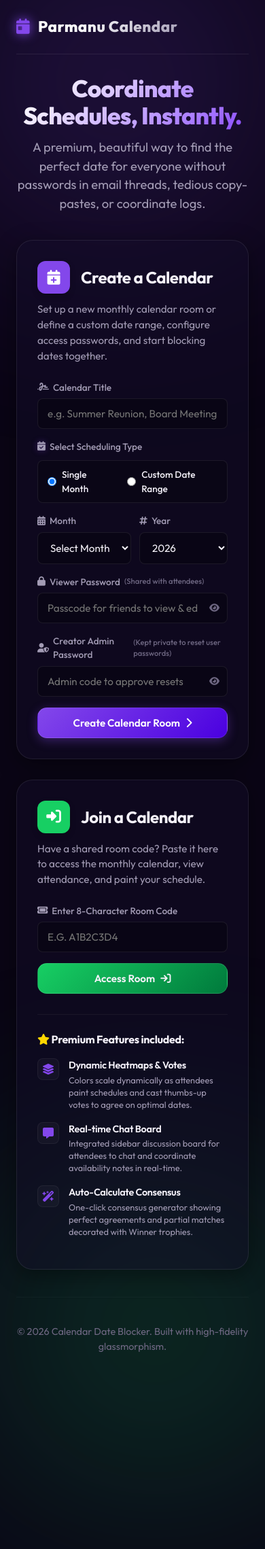
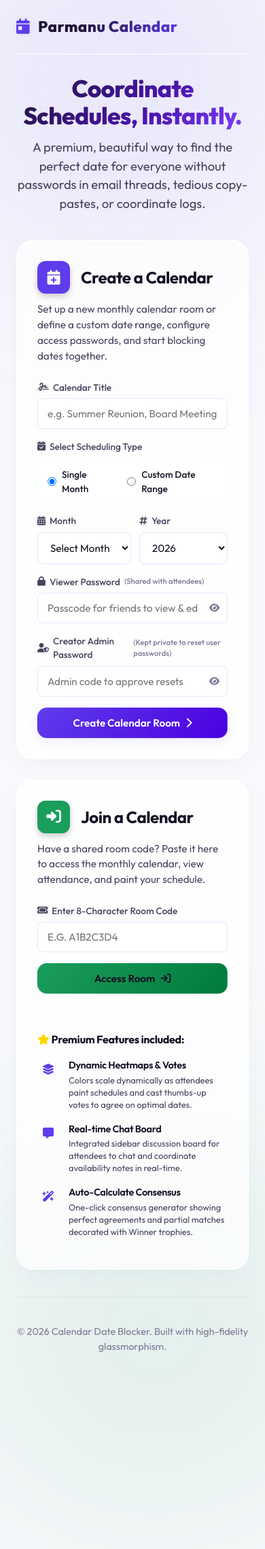
Before and after one commit to Parvanshu12/Parmanu-Calender, a Flask app: page / in a window 390 px wide; the page is wider, and only the part inside the window is pictured. Shown: that part at 68% size. Run offline with Flask 3, Linux system fonts and the light colour scheme.

Commit message:
Refine color theme to premium ultra-light frosted glassmorphism

```diff
--- a/static/css/styles.css
+++ b/static/css/styles.css
@@ -7,28 +7,30 @@
     --font-primary: 'Outfit', sans-serif;
     --font-secondary: 'Plus Jakarta Sans', sans-serif;
 
-    /* Sleek Harmonious HSL Color System */
-    --bg-dark: #0a0515;
-    --bg-deep: #0f0920;
-    --violet: hsl(262, 80%, 60%);
-    --violet-glow: hsla(262, 80%, 60%, 0.35);
-    --violet-hover: hsl(262, 80%, 65%);
-    --emerald: hsl(145, 80%, 45%);
-    --emerald-glow: hsla(145, 80%, 45%, 0.35);
-    --rose: hsl(352, 85%, 55%);
-    --rose-glow: hsla(352, 85%, 55%, 0.3);
-    --amber: hsl(38, 95%, 50%);
-    --text-primary: #f5f2fa;
-    --text-secondary: #a39cb5;
-    --text-muted: #6e6782;
-
-    /* Glassmorphism Specs */
-    --glass-bg: rgba(22, 14, 42, 0.45);
-    --glass-border: rgba(255, 255, 255, 0.08);
-    --glass-border-glow: rgba(162, 120, 255, 0.2);
-    --glass-panel-bg: rgba(15, 8, 30, 0.6);
-    --glass-shadow: 0 8px 32px 0 rgba(0, 0, 0, 0.4);
-    --glow-shadow: 0 0 20px rgba(138, 75, 255, 0.15);
+    /* Premium Ultra-Light & Glowing HSL Color System */
+    --bg-dark: #f8f9fc;
+    --bg-deep: #f0f2f7;
+    --violet: hsl(252, 82%, 58%);
+    --violet-glow: hsla(252, 82%, 58%, 0.1);
+    --violet-hover: hsl(252, 82%, 64%);
+    --emerald: hsl(150, 72%, 36%);
+    --emerald-glow: hsla(150, 72%, 36%, 0.1);
+    --rose: hsl(355, 78%, 52%);
+    --rose-glow: hsla(355, 78%, 52%, 0.1);
+    --amber: hsl(40, 92%, 45%);
+
+    /* Sleek Deep Slate Typography for extreme contrast and premium feel */
+    --text-primary: #150f24;
+    --text-secondary: #4a415d;
+    --text-muted: #817897;
+
+    /* High-Fidelity Light Frosted Glassmorphism Specs */
+    --glass-bg: rgba(255, 255, 255, 0.75);
+    --glass-border: rgba(255, 255, 255, 0.9);
+    --glass-border-glow: rgba(138, 75, 255, 0.35);
+    --glass-panel-bg: rgba(255, 255, 255, 0.45);
+    --glass-shadow: 0 10px 40px -10px rgba(31, 38, 135, 0.05), 0 1px 1px 0 rgba(255, 255, 255, 0.8) inset;
+    --glow-shadow: 0 0 30px rgba(138, 75, 255, 0.12);
 
     --radius-sm: 8px;
     --radius-md: 14px;
@@ -66,7 +68,7 @@ body {
     filter: blur(140px);
     z-index: -1;
     pointer-events: none;
-    opacity: 0.45;
+    opacity: 0.25; /* Soft pastel mesh blur */
 }
 
 .bg-glow-1 {
@@ -125,14 +127,14 @@ body {
 }
 
 .app-logo span {
-    background: linear-gradient(135deg, #fff 30%, var(--text-secondary) 100%);
+    background: linear-gradient(135deg, #1e1335 30%, var(--violet) 100%);
     -webkit-background-clip: text;
     -webkit-text-fill-color: transparent;
 }
 
 .icon-glow {
     color: var(--violet);
-    filter: drop-shadow(0 0 8px var(--violet));
+    filter: drop-shadow(0 0 8px var(--violet-glow));
 }
 
 .header-actions {
@@ -146,7 +148,7 @@ body {
     text-align: center;
     color: var(--text-muted);
     font-size: 0.9rem;
-    border-top: 1px solid rgba(255, 255, 255, 0.03);
+    border-top: 1px solid rgba(0, 0, 0, 0.05);
 }
 
 /* ==========================================================================
@@ -159,7 +161,7 @@ h1, h2, h3, h4, h5 {
 }
 
 .gradient-text {
-    background: linear-gradient(135deg, #ffffff 10%, #bf9eff 60%, #8a4bff 100%);
+    background: linear-gradient(135deg, #1e1335 0%, #4a15ad 60%, #7c3eff 100%);
     -webkit-background-clip: text;
     -webkit-text-fill-color: transparent;
 }
@@ -361,8 +363,8 @@ label {
 }
 
 input, select {
-    background-color: rgba(0, 0, 0, 0.3);
-    border: 1px solid var(--glass-border);
+    background-color: rgba(255, 255, 255, 0.7);
+    border: 1px solid rgba(138, 75, 255, 0.15);
     border-radius: var(--radius-sm);
     color: var(--text-primary);
     padding: 12px 14px;
@@ -1285,7 +1288,7 @@ select option {
 }
 
 .bg-glass-dark {
-    background-color: rgba(0, 0, 0, 0.25);
+    background-color: rgba(255, 255, 255, 0.5);
 }
 
 .info-row {
```
Also changed, not shown: other parts of static/css/styles.css (+39 -37 lines).
